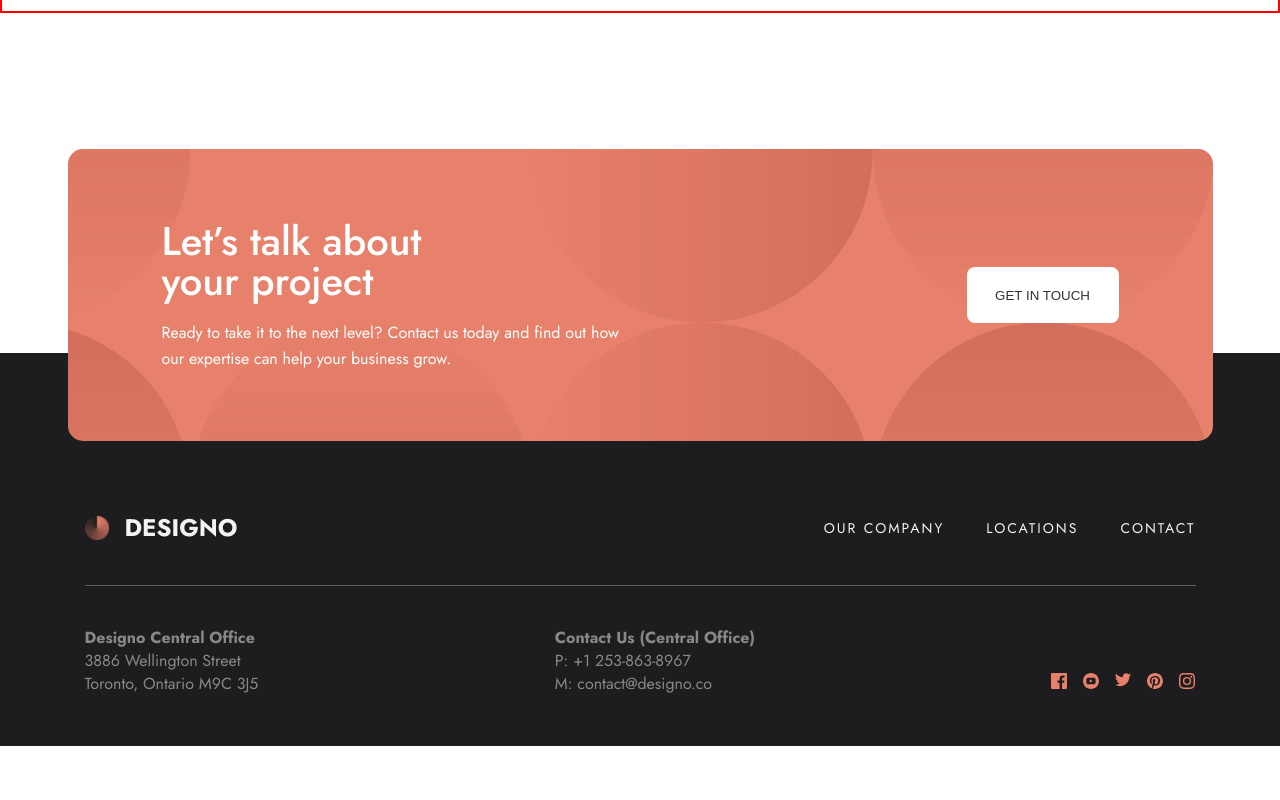
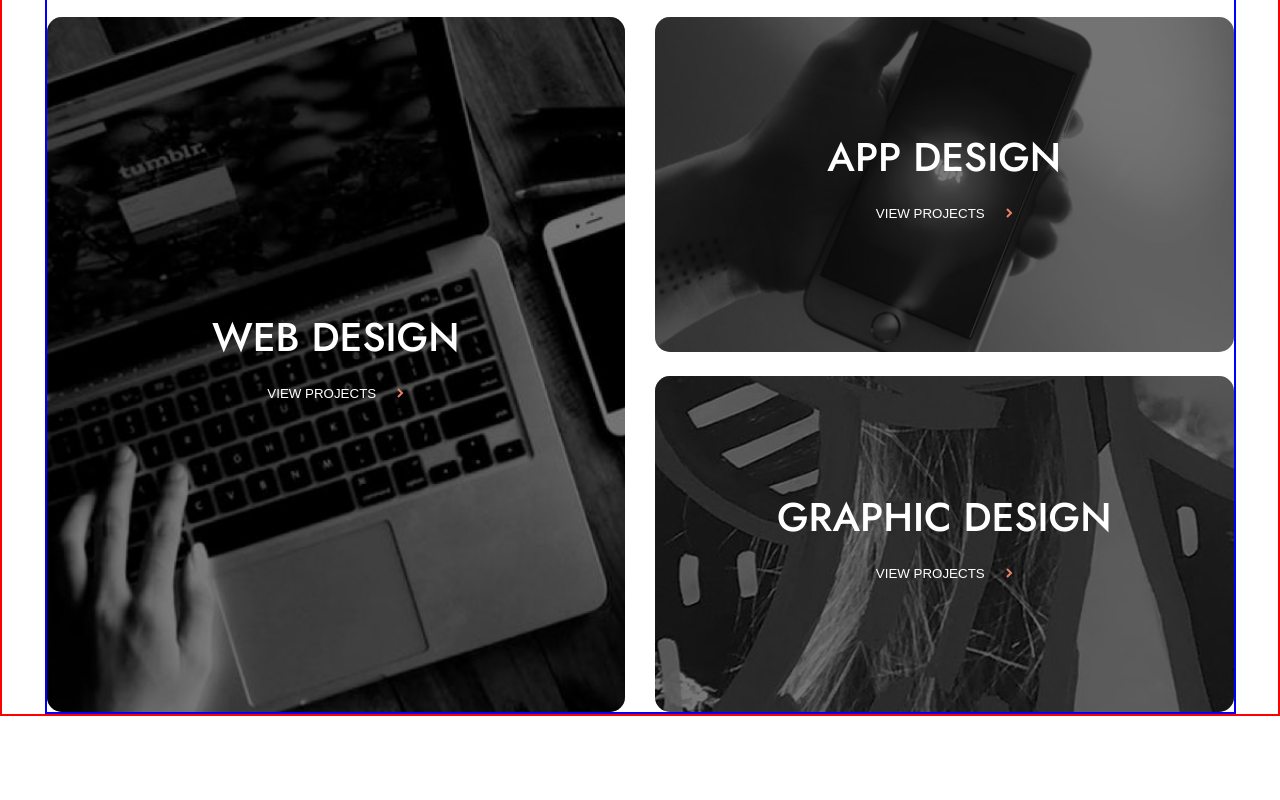
Before and after one commit to Chermann-KING/designo-app, a Next.js app: page / in a window 1280 px wide. Shown: the part 940-1740 px from the top of the page. Before the commit the page ends 1686 px from the top, so only its background shows below. Built offline with nearby package versions, Linux system fonts and the light colour scheme.

Commit message:
💄 Develop: Components > Add <Services />

```diff
--- a/src/app/page.tsx
+++ b/src/app/page.tsx
@@ -1,12 +1,14 @@
 "use client";
 
 import Hero from "@/components/Hero";
+import Services from "@/components/Services";
 import styled from "styled-components";
 
 export default function Home() {
   return (
     <ContainerStyled>
       <Hero />
+      <Services />
     </ContainerStyled>
   );
 }
@@ -22,7 +24,7 @@ const ContainerStyled = styled.div`
   flex-direction: column;
   align-items: center;
   justify-content: flex-start;
-  gap: ${({ theme }) => theme.space.xs};
+  gap: 120px;
 
   // Styles pour les tablettes
   @media (min-width: 481px) and (max-width: 768px) {
@@ -32,14 +34,6 @@ const ContainerStyled = styled.div`
   // Styles pour les ordinateurs de bureau
   @media (min-width: 769px) {
     padding: 0;
+    gap: 160px;
   }
 `;
-
-const TitleStyled = styled.h1`
-  color: ${({ theme }) => theme.colors.primary.peach};
-  /* font-family: ${({ theme }) => theme.typography.fontFamily}; */
-  font-size: ${({ theme }) => theme.typography.headings.h1.fontSize};
-  font-weight: ${({ theme }) => theme.typography.headings.h1.fontWeight};
-  line-height: ${({ theme }) => theme.typography.headings.h1.lineHeight};
-  letter-spacing: ${({ theme }) => theme.typography.headings.h1.letterSpacing};
-`;
--- /dev/null
+++ b/src/components/Services.tsx
@@ -0,0 +1,107 @@
+import React from "react";
+import styled from "styled-components";
+import ServiceCard from "@/components/shared/ServiceCard";
+import { useRouter } from "next/navigation";
+import Link from "next/link";
+
+function Services() {
+  const router = useRouter();
+
+  return (
+    <SectionStyled>
+      <Link href="/web-design" passHref className={"one"}>
+        <ServiceCard
+          title={"Web Design"}
+          desktopImage={"/images/home/desktop/image-web-design-large.jpg"}
+          tabletImage={"/images/home/tablet/image-web-design.jpg"}
+          mobileImage={"/images/home/mobile/image-web-design.jpg"}
+          imagewidth={541}
+          imageHeight={640}
+          imageAlt="photo de d'ordinateur avec une main tappant dessus"
+          //   className={"one"}
+          // onClick={() => router.push("/web-design", { scroll: false })}
+        />
+      </Link>
+      <Link href="/app-design" passHref className={"two"}>
+        <ServiceCard
+          title={"App Design"}
+          desktopImage={"/images/home/desktop/image-app-design.jpg"}
+          tabletImage={"/images/home/tablet/image-app-design.jpg"}
+          mobileImage={"/images/home/mobile/image-app-design.jpg"}
+          imagewidth={541}
+          imageHeight={640}
+          imageAlt="photo de téléphone avec une application"
+          // className={"two"}
+          // onClick={() => router.push("/app-design")}
+        />
+      </Link>
+      <Link href="/graphic-design" passHref className={"three"}>
+        <ServiceCard
+          title={"Graphic Design"}
+          desktopImage={"/images/home/desktop/image-graphic-design.jpg"}
+          tabletImage={"/images/home/tablet/image-graphic-design.jpg"}
+          mobileImage={"/images/home/mobile/image-graphic-design.jpg"}
+          imagewidth={541}
+          imageHeight={640}
+          imageAlt="photo de table de travail avec des outils de design"
+          // className={"three"}
+          // onClick={() => router.push("/graphic-design")}
+        />
+      </Link>
+    </SectionStyled>
+  );
+}
+
+const SectionStyled = styled.section`
+  /* mobile first */
+  width: 100%;
+
+  display: grid;
+  grid-template-columns: 1fr;
+  grid-template-rows: repeat(3, 250px);
+  gap: 25px 0px;
+  grid-template-areas:
+    "one"
+    "two"
+    "three";
+
+  .one {
+    grid-area: one;
+  }
+  .two {
+    grid-area: two;
+  }
+  .three {
+    grid-area: three;
+  }
+
+  padding: 0 23px;
+
+  // Styles pour les tablettes et ordinateur
+  @media (min-width: 481px) {
+    grid-template-columns: 1fr;
+    grid-template-rows: repeat(3, 200px);
+    gap: 24px 30px;
+    grid-template-areas:
+      "one"
+      "two"
+      "three";
+
+    padding: 0;
+  }
+  /* Styles pour ordinateur */
+  @media (min-width: 769px) {
+    /* height: 640px; */
+    grid-template-columns: repeat(2, 1fr);
+    grid-template-rows: repeat(2, 1fr);
+    gap: 24px 30px;
+    grid-template-areas:
+      "one two"
+      "one three";
+  }
+  a {
+    height: 100%;
+  }
+`;
+
+export default Services;
```
